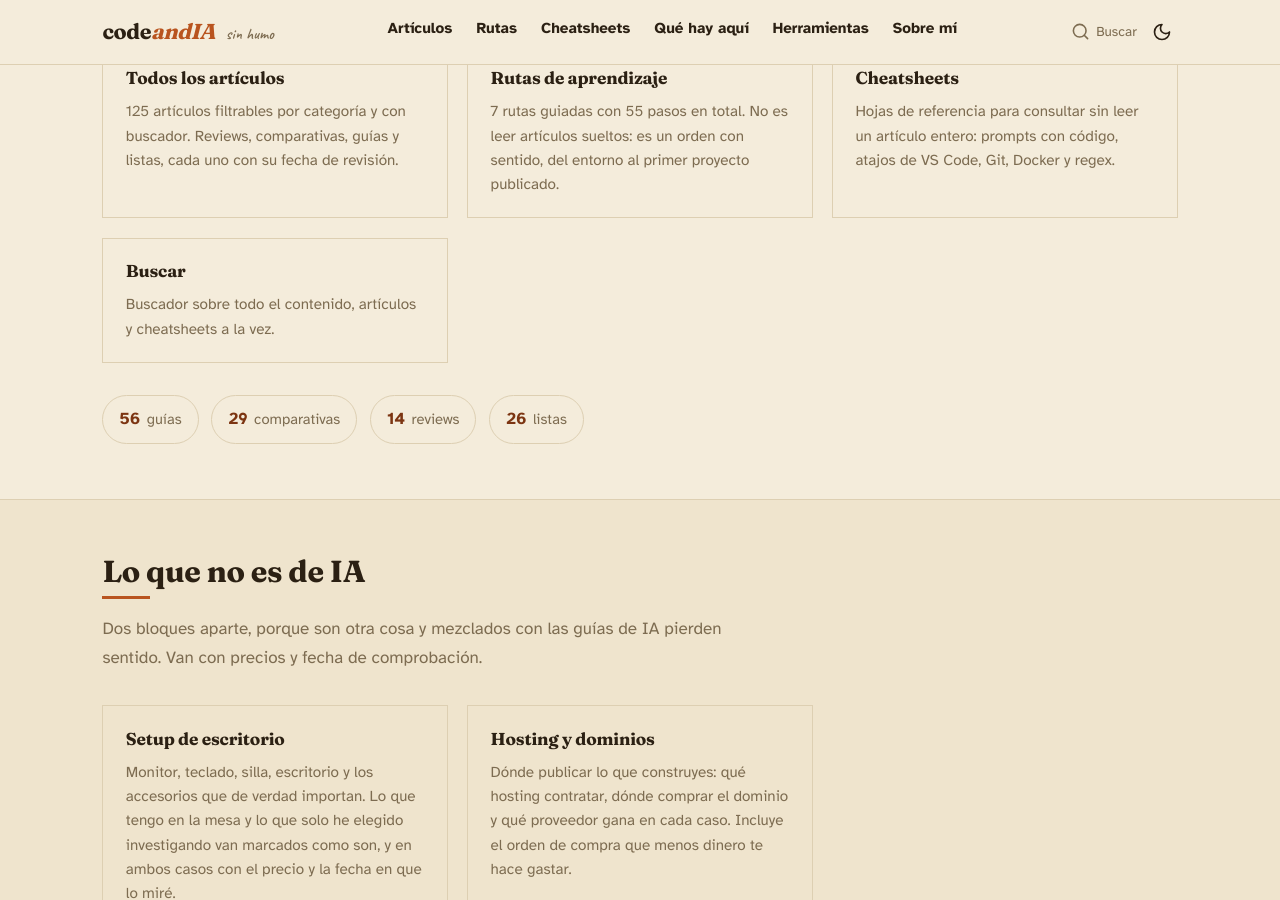
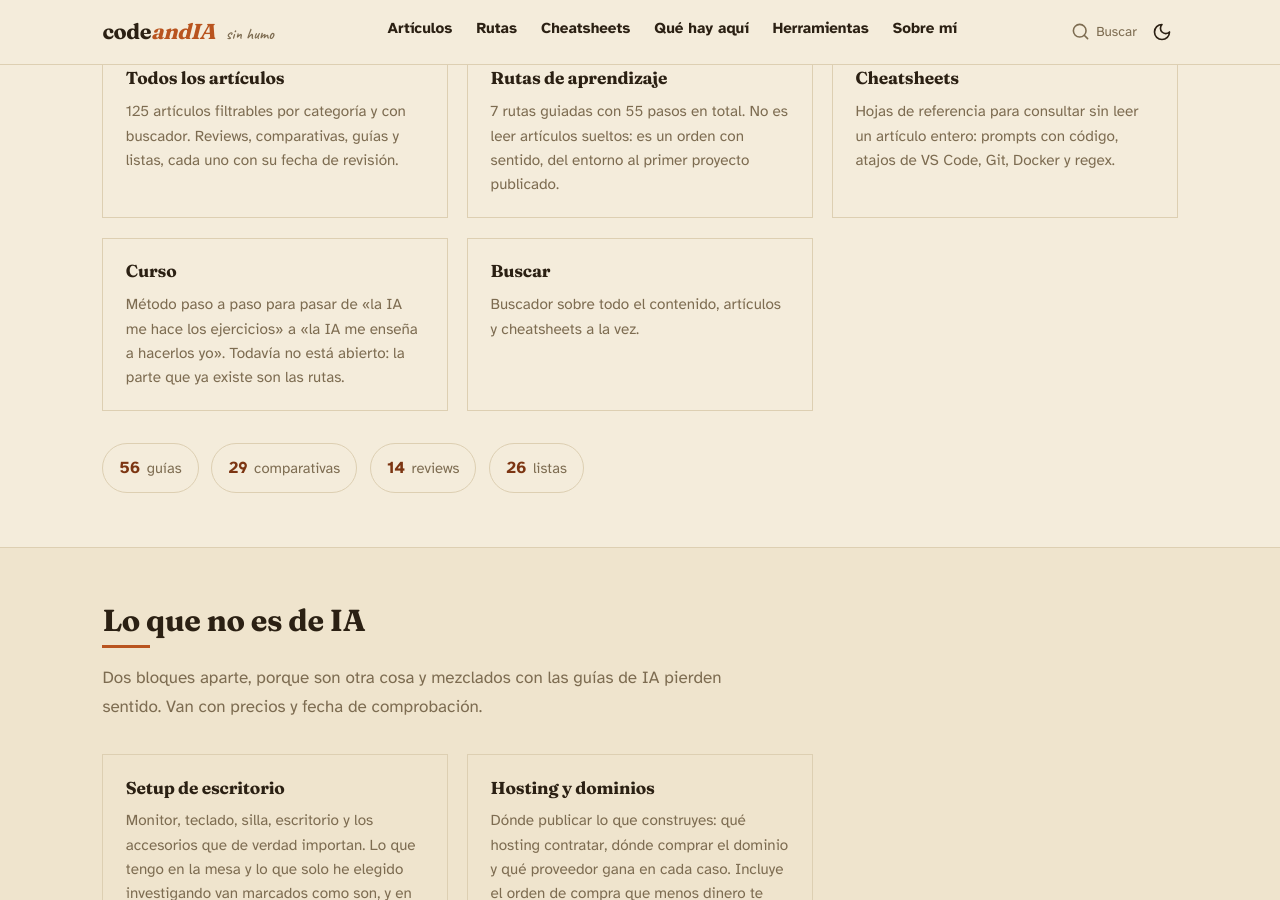
Before and after one commit to vibodigitalinfo-lab/codeandIA, a Jekyll site: the page built from que-hay-aqui.html, in a window 1280 px wide and 900 px high, scrolled down 747 px. Built offline with Jekyll 4.4.1, drawn with Linux system fonts in a browser that asks for light colours.

Commit message:
Enlazar /curso/ para que deje de ser una pagina huerfana
Barrido SEO sobre los 125 articulos: titulos y descripciones dentro de
rango, sin repetidos ni keyword stuffing, H1/H2 correctos, bloque final
con enlaces en todos, JSON-LD (Article + BreadcrumbList) valido y ninguna
canibalizacion real. Los solapamientos de 'hosting' o 'monitor' entre
guia, review y comparativa son clusters con intención distinta, no
contenido duplicado.

Lo unico que salio mal: /curso/ estaba en el sitemap y respondia 200, pero
no la enlazaba nada del sitio. Google la encontraba solo por el sitemap.
Ahora sale en el pie y en el indice.

```diff
--- a/_includes/footer.html
+++ b/_includes/footer.html
@@ -22,6 +22,7 @@
         <a href="{{ "/listas/" | relative_url }}">Listas</a>
         <a href="{{ "/rutas/" | relative_url }}">Rutas de aprendizaje</a>
         <a href="{{ "/cheatsheets/" | relative_url }}">Cheatsheets</a>
+        <a href="{{ "/curso/" | relative_url }}">Curso (próximamente)</a>
       </nav>
 
       <nav class="footer-col" aria-label="Hardware y publicación">
--- a/que-hay-aqui.html
+++ b/que-hay-aqui.html
@@ -47,6 +47,10 @@ last_modified_at: 2026-10-01
         <h3 class="index-card-title"><a href="{{ '/cheatsheets/' | relative_url }}">Cheatsheets</a></h3>
         <p>Hojas de referencia para consultar sin leer un artículo entero: prompts con código, atajos de VS Code, Git, Docker y regex.</p>
         <p class="index-card-meta">{% if site.data.cheatsheets %}{{ site.data.cheatsheets.size }} hojas{% endif %}</p>
+      </div>
+      <div class="index-card">
+        <h3 class="index-card-title"><a href="{{ '/curso/' | relative_url }}">Curso</a></h3>
+        <p>Método paso a paso para pasar de «la IA me hace los ejercicios» a «la IA me enseña a hacerlos yo». Todavía no está abierto: la parte que ya existe son las rutas.</p>
       </div>
       <div class="index-card">
         <h3 class="index-card-title"><a href="{{ '/buscar/' | relative_url }}">Buscar</a></h3>
```
